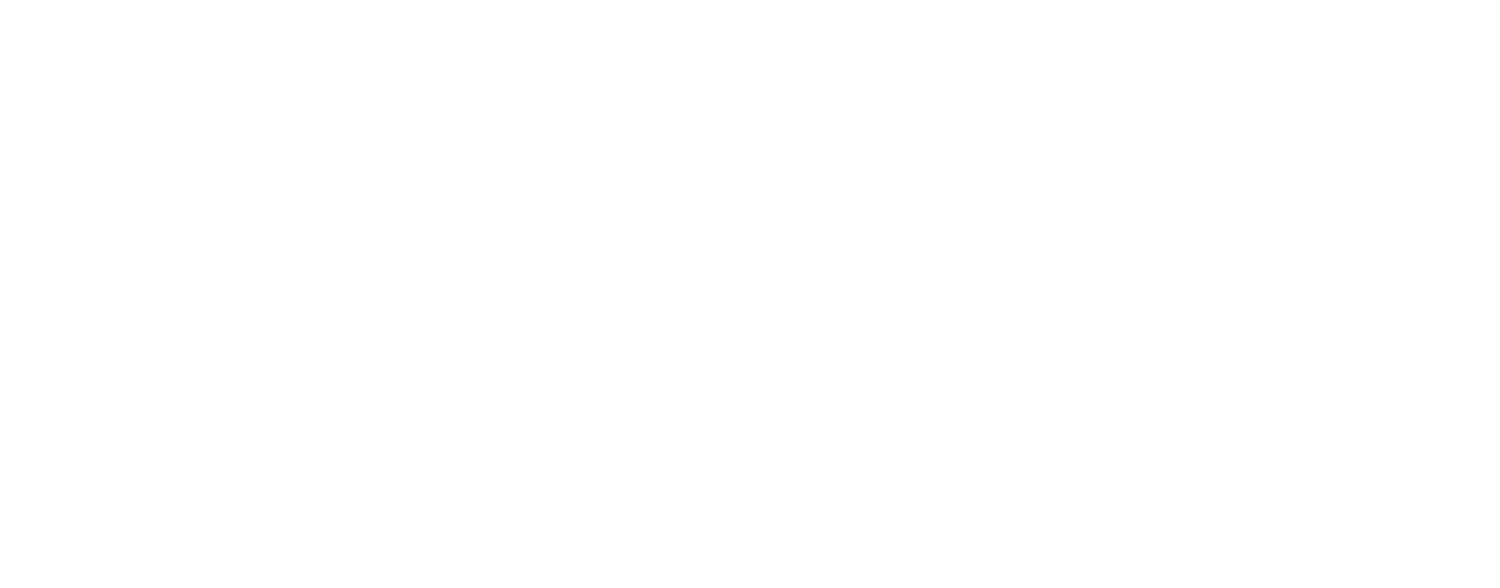
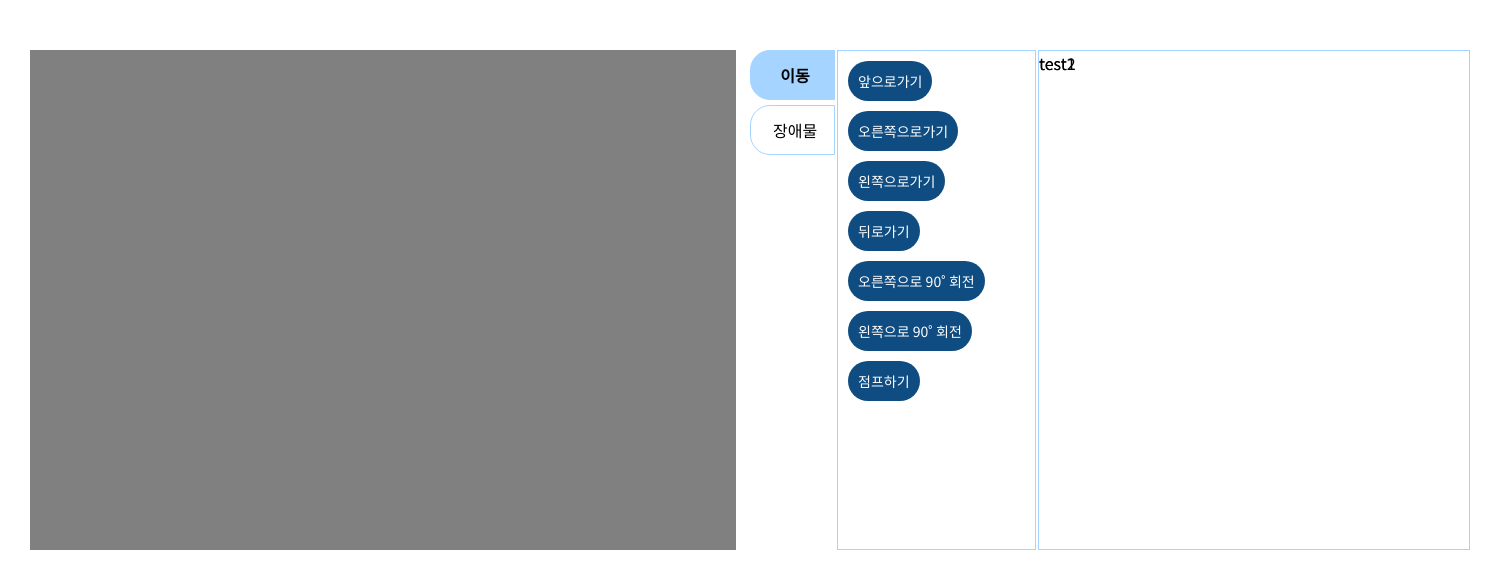
Before and after one commit to KimNackHyeon/Cobit, a Vue app in the folder code/frontend/: page /codeblock in a window 1280 px wide. Shown: the top 588 px of the page, 1500 px wide, since content can reach past the window. Built offline with nearby package versions, Linux system fonts and the light colour scheme.

Commit message:
S03P31B102-94 / Add code block web skeleton

```diff
--- a/code/frontend/package.json
+++ b/code/frontend/package.json
@@ -11,6 +11,7 @@
     "core-js": "^3.6.5",
     "vue": "^2.6.11",
     "vue-router": "^3.2.0",
+    "vue-unity-webgl": "^1.2.0",
     "vuetify": "^2.2.11",
     "vuex": "^3.4.0"
   },
--- /dev/null
+++ b/code/frontend/public/css/common.css
@@ -0,0 +1,47 @@
+/* font style */
+@import url(https://fonts.googleapis.com/earlyaccess/notosanskr.css);
+@font-face {
+  font-family: 'BMJUA';
+  src: url('https://cdn.jsdelivr.net/gh/projectnoonnu/noonfonts_one@1.0/BMJUA.woff') format('woff');
+  font-weight: normal;
+  font-style: normal;
+}
+@font-face {
+  font-family: 'BBTreeTL';
+  src: url('https://cdn.jsdelivr.net/gh/projectnoonnu/noonfonts_nine_@1.1/BBTreeTL.woff') format('woff');
+  font-weight: normal;
+  font-style: normal;
+}
+@font-face {
+  font-family: 'GmarketSansBold';
+  src: url('https://cdn.jsdelivr.net/gh/projectnoonnu/noonfonts_2001@1.1/GmarketSansBold.woff') format('woff');
+  font-weight: normal;
+  font-style: normal;
+}
+@font-face {
+  font-family: 'GmarketSansMedium';
+  src: url('https://cdn.jsdelivr.net/gh/projectnoonnu/noonfonts_2001@1.1/GmarketSansMedium.woff') format('woff');
+  font-weight: normal; font-style: normal;
+}
+@font-face {
+  font-family: 'GmarketSansLight';
+  src: url('https://cdn.jsdelivr.net/gh/projectnoonnu/noonfonts_2001@1.1/GmarketSansLight.woff') format('woff');
+  font-weight: normal; font-style: normal;
+}
+@font-face {
+  font-family: 'TmonMonsori';
+  src: url('https://cdn.jsdelivr.net/gh/projectnoonnu/noonfonts_two@1.0/TmonMonsori.woff') format('woff');
+  font-weight:normal;
+  font-style: normal;
+}
+/* font style end */
+html {
+  font-family: "Noto Sans KR", sans-serif !important;
+}
+
+.wrap {
+  transition: 0.3s ease;
+  margin: 0 auto;
+  width: 1500px;
+  padding: 0 30px;
+}
--- a/code/frontend/public/index.html
+++ b/code/frontend/public/index.html
@@ -5,9 +5,12 @@
     <meta http-equiv="X-UA-Compatible" content="IE=edge">
     <meta name="viewport" content="width=device-width,initial-scale=1.0">
     <link rel="icon" href="<%= BASE_URL %>favicon.ico">
-    <title><%= htmlWebpackPlugin.options.title %></title>
+    <title>COBIT</title>
+    <script src="https://kit.fontawesome.com/95b3fe7bf2.js" crossorigin="anonymous"></script>
     <link rel="stylesheet" href="https://fonts.googleapis.com/css?family=Roboto:100,300,400,500,700,900">
     <link rel="stylesheet" href="https://cdn.jsdelivr.net/npm/@mdi/font@latest/css/materialdesignicons.min.css">
+    <link href="https://fonts.googleapis.com/css2?family=Black+Han+Sans&display=swap" rel="stylesheet">
+    <!-- 사용::::: font-family: 'Black Han Sans', sans-serif; -->
   </head>
   <body>
     <noscript>
--- a/code/frontend/src/App.vue
+++ b/code/frontend/src/App.vue
@@ -5,6 +5,8 @@
 </template>
 
 <script>
+import "../public/css/common.css";
+
 export default {
   name: 'App',
 
--- a/code/frontend/src/router/index.js
+++ b/code/frontend/src/router/index.js
@@ -1,6 +1,7 @@
 import Vue from 'vue'
 import VueRouter from 'vue-router'
 import Home from '../views/Home.vue'
+import CodeBlock from '../views/CodeBlock.vue'
 
 Vue.use(VueRouter)
 
@@ -10,6 +11,11 @@
     name: 'Home',
     component: Home
   },
+  {
+    path: '/codeblock',
+    name: 'CodeBlock',
+    component: CodeBlock
+  }
 ]
 
 const router = new VueRouter({
--- /dev/null
+++ b/code/frontend/src/views/CodeBlock.vue
@@ -0,0 +1,162 @@
+<template>
+  <div class='wrap'>
+    <div class="code-block-container">
+      <div class="unity-box"></div>
+      <div class="code-box">
+        <div class="block-box">
+          <div class="block-menu-bar">
+            <div class="menu move-menu" @click="onMove">이동</div>
+            <div class="menu obstacle-menu" @click="onObstacle">장애물</div>
+          </div>
+          <div v-if="isMove" class="block-list">
+            <div class="block">앞으로가기</div>
+            <div class="block">오른쪽으로가기</div>
+            <div class="block">왼쪽으로가기</div>
+            <div class="block">뒤로가기</div>
+            <div class="block">오른쪽으로 90˚ 회전</div>
+            <div class="block">왼쪽으로 90˚ 회전</div>
+            <div class="block">점프하기</div>
+          </div>
+          <div v-if="isObstacle" class="block-list">
+            <div class="block">장애물추가</div>
+          </div>
+        </div>
+        <div class="play-box" @drop="drop" @dragover="dragover">
+          <div class="play" draggable="true" @dragstart="dragstart">test1</div>
+          <div class="play" draggable="true" @dragstart="dragstart">test2</div>
+        </div>
+      </div>
+    </div>
+  </div>
+</template>
+
+<script>
+export default {
+  name: 'CodeBlock',
+  data() {
+    return {
+      isMove: true,
+      isObstacle: false,
+    }
+  },
+  components: {
+  },
+  computed: {
+  },
+  created() {
+    // window.addEventListener('scroll', this.handleScroll)
+  },
+  mounted() {
+    this.onMove();
+  },
+  watch: {
+  },
+  methods: {
+    onMove() {
+      this.isMove = true; this.isObstacle = false
+      const MOVE = document.querySelector('.move-menu');
+      const OBSTACLE = document.querySelector('.obstacle-menu');
+      MOVE.classList.add('on-menu-bar');
+      OBSTACLE.classList.remove('on-menu-bar');
+    },
+    onObstacle() {
+      this.isObstacle = true; this.isMove = false
+      const MOVE = document.querySelector('.move-menu');
+      const OBSTACLE = document.querySelector('.obstacle-menu');
+      MOVE.classList.remove('on-menu-bar');
+      OBSTACLE.classList.add('on-menu-bar');
+    },
+    handleScroll() {
+      console.log('Base')
+    },
+  },
+  beforeDestroy () {
+    // window.removeEventListener('scroll', this.handleScroll)
+  },
+}
+</script>
+
+<style scoped>
+.code-block-container {
+  display: flex;
+  margin-top: 50px;
+}
+
+.code-block-container .unity-box {
+  width: 49%;
+  margin-right: 1%;
+  height: 500px;
+  background-color: grey;
+}
+
+.code-block-container .code-box {
+  width: 50%;
+  height: 500px;
+  /* background-color: bisque; */
+  display: flex;
+}
+
+.code-box .block-box {
+  width: 40%;
+  /* background-color: blue; */
+  display: flex;
+}
+
+.code-box .play-box {
+  width: 60%;
+  /* background-color: brown; */
+  border: 1px solid #a4d4ff;
+  position: relative;
+}
+
+.block-box .block-menu-bar {
+  width: 30%;
+}
+
+.block-box .block-list {
+  width: 70%;
+  padding: 10px;
+  /* background-color: #0F4C81; */
+  border: 1px solid #a4d4ff;
+  margin: 0 2px;
+}
+
+.block-box .block-menu-bar .on-menu-bar {
+  background-color: #a4d4ff;
+  font-weight: 700;
+}
+
+.block-box .block-menu-bar .menu {
+  display: flex;
+  justify-content: center;
+  align-items: center;
+  padding-left: 5px;
+  height: 50px;
+  border-top-left-radius: 20px;
+  border-bottom-left-radius: 20px;
+  /* background-color: chocolate; */
+  border: 1px solid #a4d4ff;
+  margin-bottom: 5px;
+  cursor: pointer;
+  transition: background-color .5s ease;
+}
+
+.block-box .block-list .block {
+  padding: 10px;
+  border-radius: 20px;
+  background-color: #0F4C81;
+  margin-bottom: 10px;
+  cursor: pointer;
+  color: #fff;
+  font-size: 14px;
+  float: left;
+  clear: both;
+}
+
+.play-box .play {
+  position: absolute;
+  width: 100px;
+  height: 50px;
+}
+
+</style>
```
Also changed, not shown: code/frontend/src/views/Base.vue (added, +38 -0 lines), 1 other file (tests, documents, lock files or other folders).
